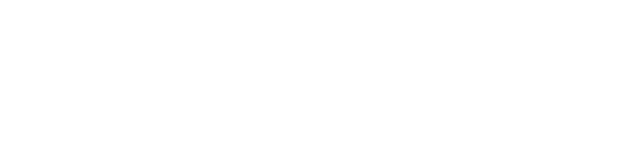
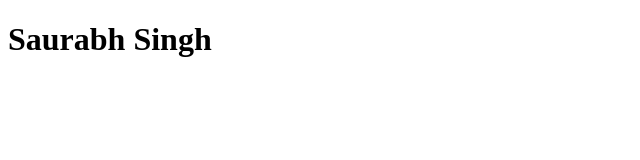
Before and after one commit to UnbiasedEagle/My-Project, a plain HTML site: page index.html in a window 1280 px wide. Shown: the whole page, without its empty margins (0-640 px from the left). Drawn offline with Linux system fonts and the light colour scheme.

Commit message:
made a h1 tag

```diff
--- a/index.html
+++ b/index.html
@@ -9,7 +9,7 @@
 </head>
 
 <body>
-
+    <h1>Saurabh Singh</h1>
 </body>
 
 </html>
```
